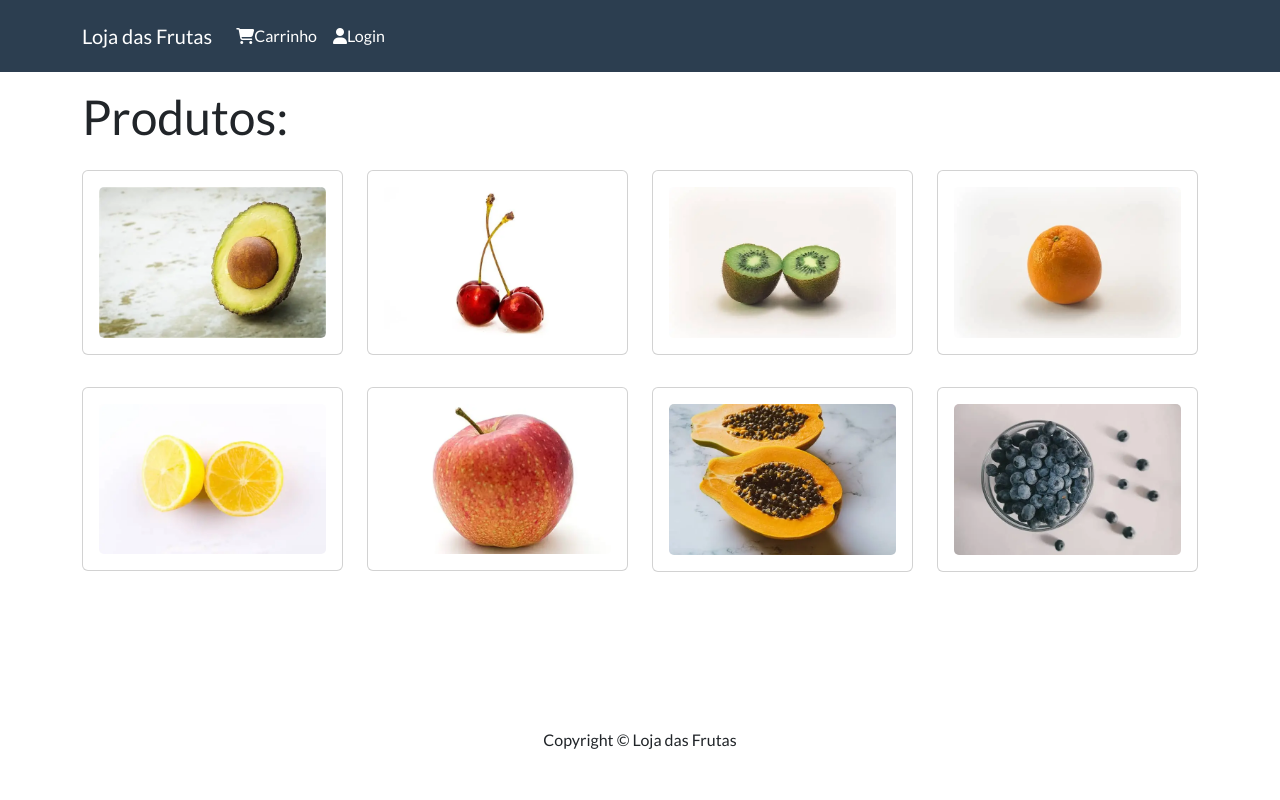
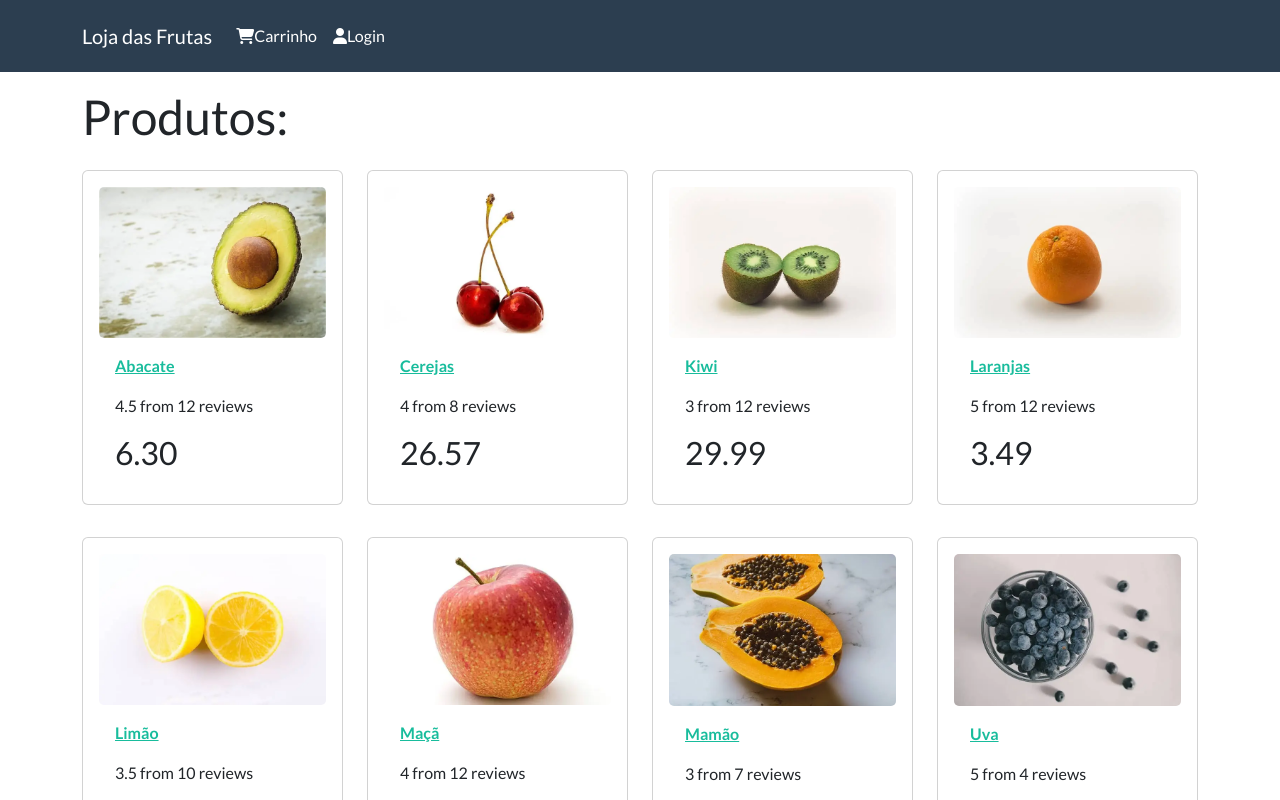
Before and after one commit to arturRDC/loja-das-frutas, a React (Create React App) app in the folder frontend/: page / in a window 1280 px wide. Shown: the top 800 px of the page. Built offline with nearby package versions, Linux system fonts and the light colour scheme.

Commit message:
Display product reviews and price in card

```diff
--- a/frontend/src/components/Product.js
+++ b/frontend/src/components/Product.js
@@ -7,6 +7,21 @@ const Product = ({ product }) => {
       <a href={`/product/${product._id}`}>
         <Card.Img src={product.image} />
       </a>
+      <Card.Body>
+        <a href={`/product/${product._id}`}>
+          <Card.Title as='div'>
+            <strong>{product.name}</strong>
+          </Card.Title>
+        </a>
+
+        <Card.Text as='div'>
+          <div className='my-3'>
+            {product.rating} from {product.numReviews} reviews
+          </div>
+        </Card.Text>
+
+        <Card.Text as='h3'>{product.price.toFixed(2)}</Card.Text>
+      </Card.Body>
     </Card>
   );
 };
```
